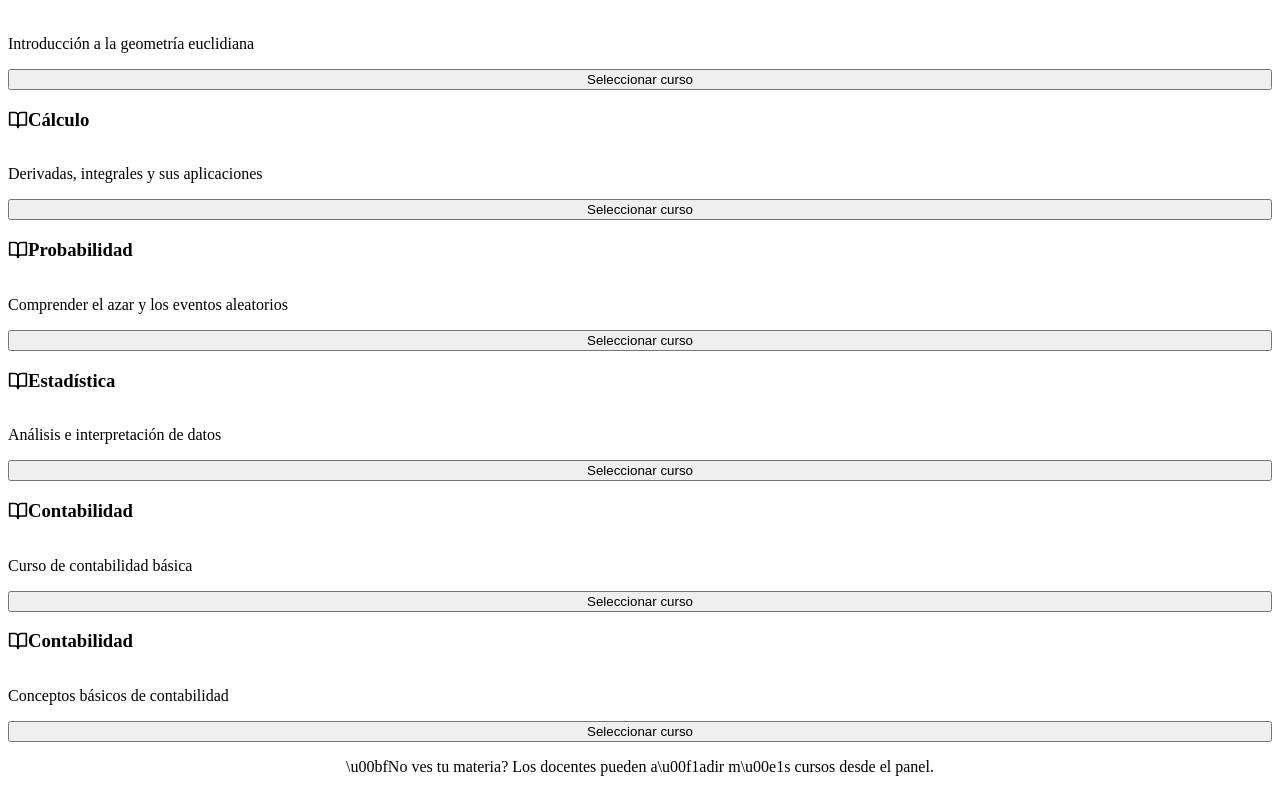
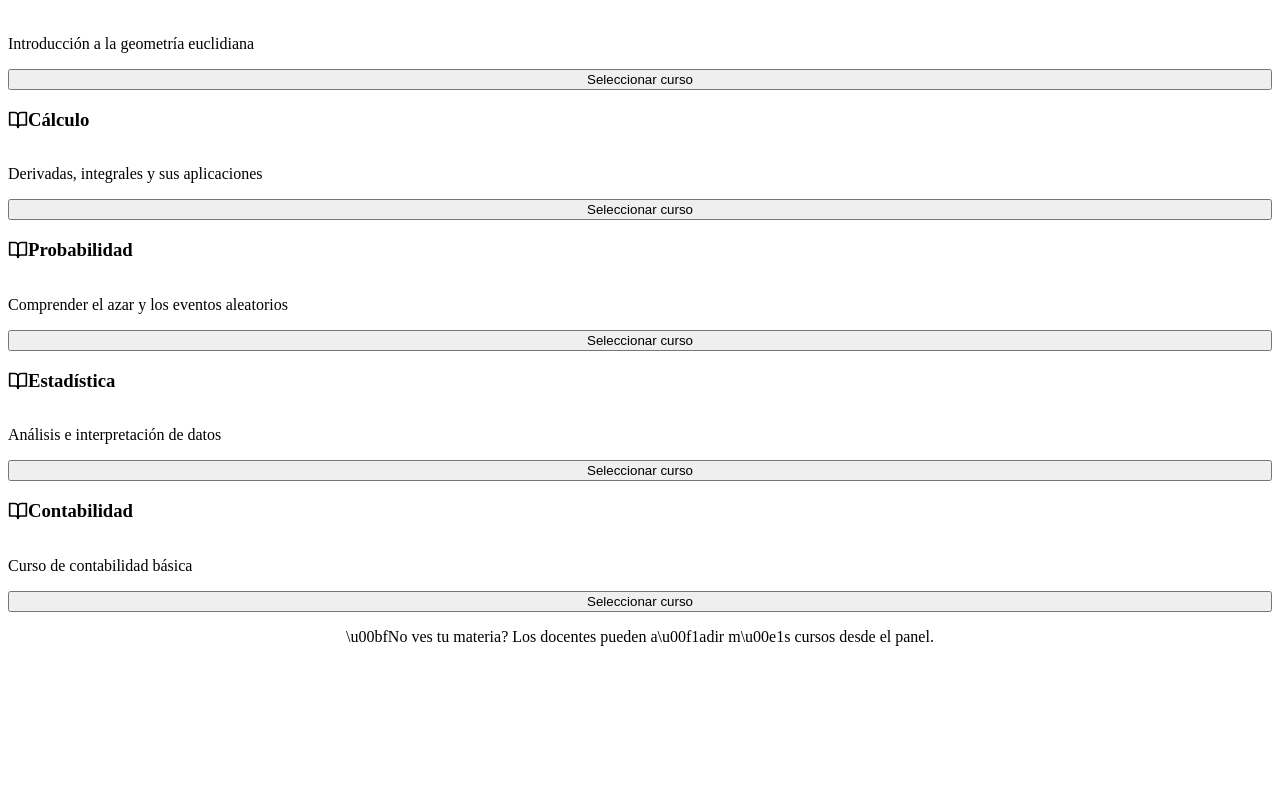
Before and after one commit to Nicop469/MentorIA-v3, a React (Vite) app in the folder MentorIA/: page /courses in a window 1280 px wide. Shown: the part 608-1400 px from the top of the page. After the commit the page ends 1270 px from the top, so only its background shows below. Built offline with nearby package versions, Linux system fonts and the light colour scheme.

Commit message:
Simplify accounting course flow

```diff
--- a/MentorIA/src/pages/CourseOnboardingPage.tsx
+++ b/MentorIA/src/pages/CourseOnboardingPage.tsx
@@ -141,7 +141,11 @@ const CourseOnboardingPage: React.FC = () => {
           </button>
 
           <button
-            onClick={() => navigate(`/practice/${courseId}`)}
+            onClick={() =>
+              courseId === 'accounting'
+                ? navigate('/contabilidad')
+                : navigate(`/practice/${courseId}`)
+            }
             className="px-6 py-2 bg-primary-600 text-white rounded-md hover:bg-primary-700 transition-colors"
           >
             Start Practice
--- a/MentorIA/src/pages/CourseSelectionPage.tsx
+++ b/MentorIA/src/pages/CourseSelectionPage.tsx
@@ -30,26 +30,13 @@ const CourseSelectionPage: React.FC = () => {
   }, []);
 
   const handleSelectStandardCourse = (courseId: string) => {
-    if (courseId === 'accounting') {
-      navigate('/contabilidad');
-    } else {
-      navigate(`/vark/${courseId}`);
-    }
+    navigate(`/vark/${courseId}`);
   };
 
   const handleSelectFrameworkCourse = (courseId: string) => {
     navigate(`/chapters/${courseId}`);
   };
 
-  const handleAccountingCourse = () => {
-    navigate('/contabilidad');
-  };
-
-  const accountingCourse: Course = {
-    id: 'contabilidad',
-    name: 'Contabilidad',
-    description: 'Conceptos b\u00e1sicos de contabilidad',
-  };
 
   return (
     <div className="min-h-screen bg-gray-50">
@@ -119,11 +106,6 @@ const CourseSelectionPage: React.FC = () => {
                       onSelect={handleSelectStandardCourse}
                     />
                   ))}
-                  <CourseCard
-                    key={accountingCourse.id}
-                    course={accountingCourse}
-                    onSelect={handleAccountingCourse}
-                  />
                 </div>
               </>
             )}
```
